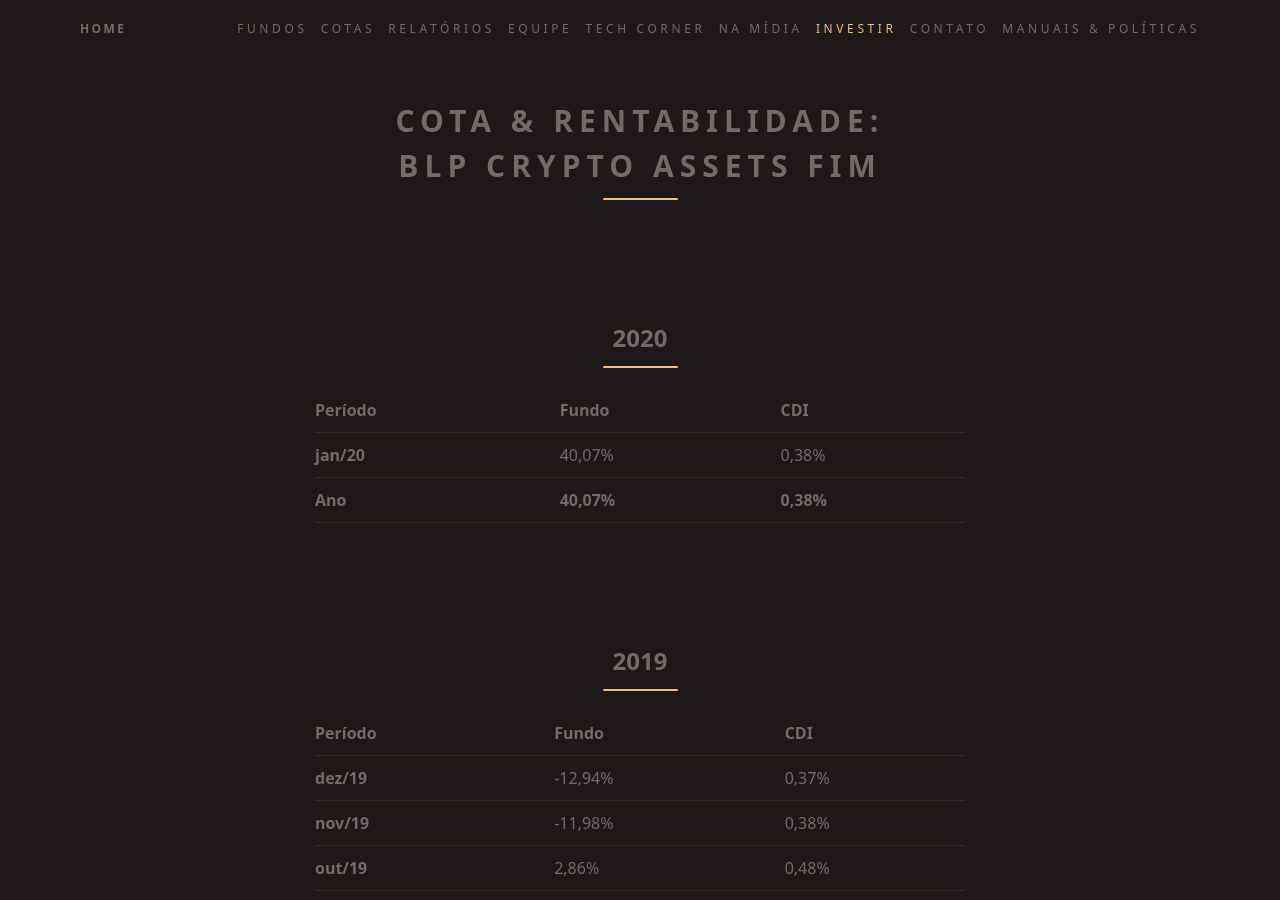
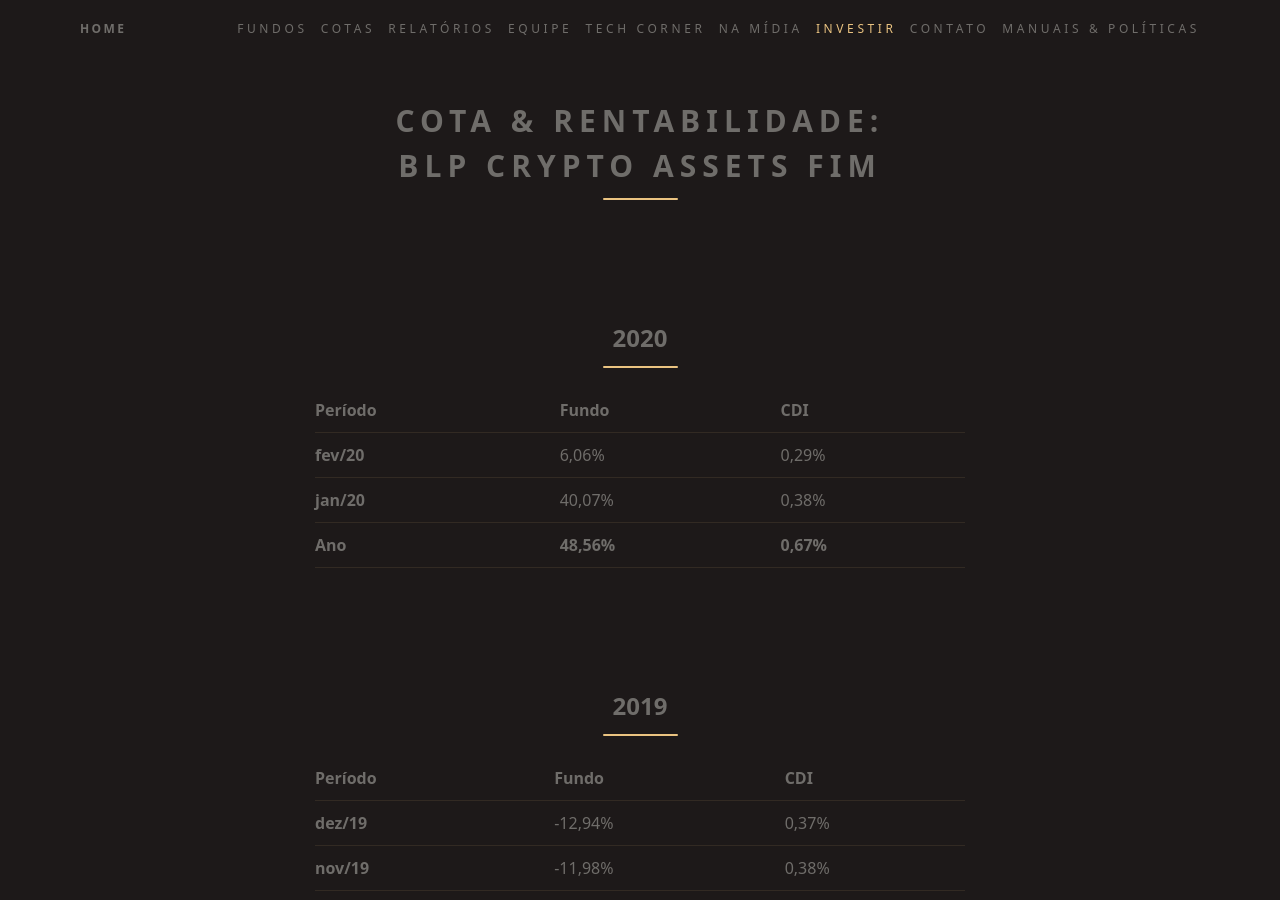
Before and after one commit to ateliedetemas/blpcrypto, a Jekyll site: the page built from _pages/rentabilidade/assets-fim.md, in a window 1280 px wide and 900 px high. Built offline with Jekyll 4.4.1, drawn with Linux system fonts in a browser that asks for light colours.

Commit message:
Update assets-fim.md

```diff
--- a/_pages/rentabilidade/assets-fim.md
+++ b/_pages/rentabilidade/assets-fim.md
@@ -8,8 +8,9 @@ permalink: "/rentabilidade/assets-fim/"
 
 Período | Fundo | CDI
 ---|---|---
+**fev/20** | 6,06% | 0,29%
 **jan/20** | 40,07% | 0,38%
-**Ano**  | **40,07%** | **0,38%**
+**Ano**  | **48,56%** | **0,67%**
 
 ## 2019
 
```
